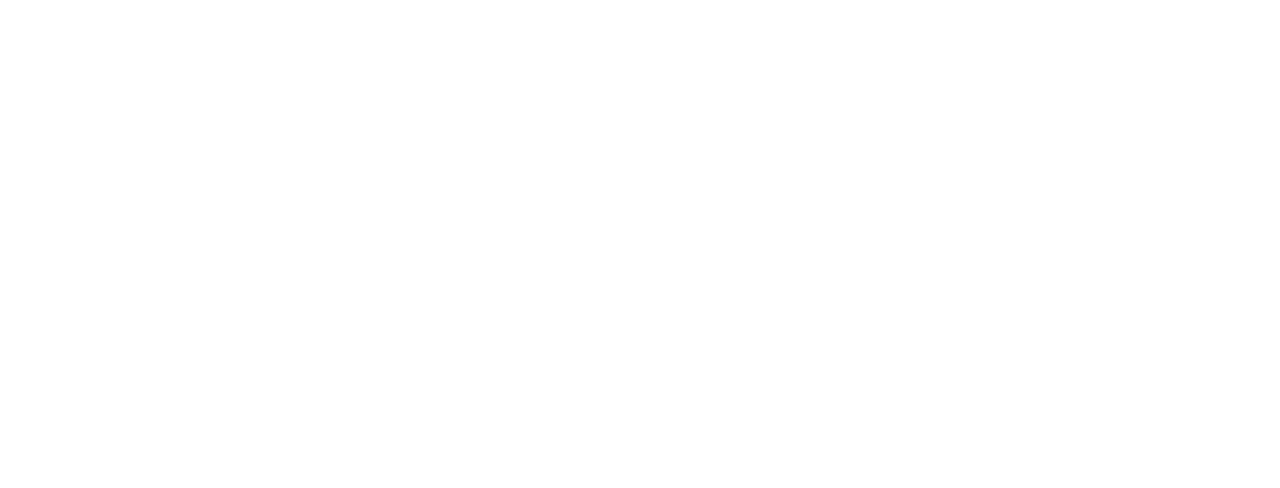
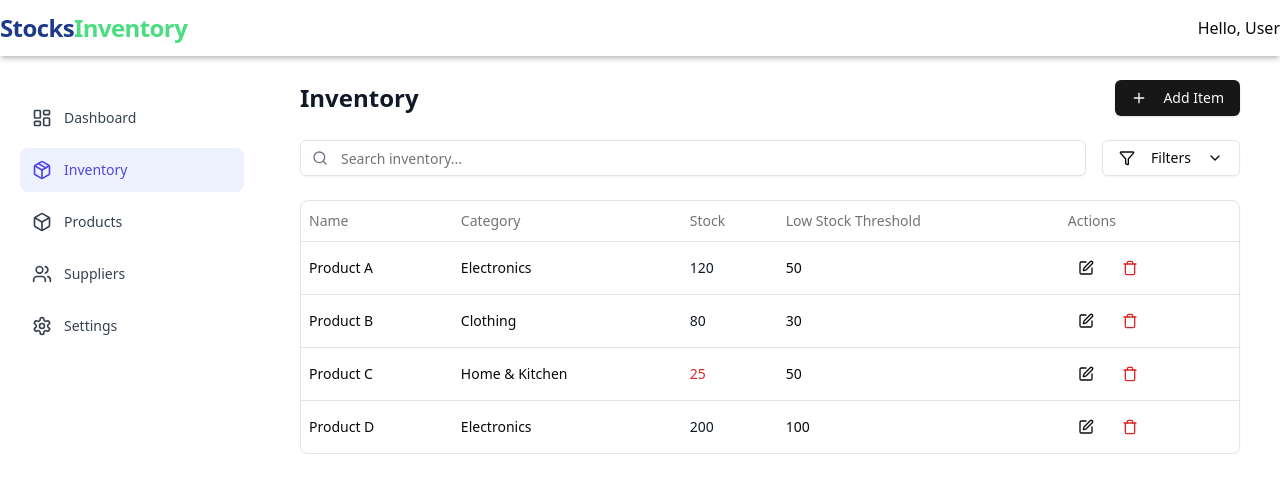
Before and after one commit to dinesdayrit/inventory-fe, a React (Vite) app: page /inventory in a window 1280 px wide. Before the commit this address had no page. Shown: the top 488 px of the page. Built offline with nearby package versions, Linux system fonts and the light colour scheme.

Commit message:
create inventory page

```diff
--- a/src/App.tsx
+++ b/src/App.tsx
@@ -2,7 +2,8 @@
 import Layout from "@/layouts/Layout";
 import LoginPage from "@/pages/LoginPage";
 import DashboardPage from "@/pages/DashboardPage";
-import DashboardLayout from "./layouts/DashboardLayout";
+import DashboardLayout from "@/layouts/DashboardLayout";
+import InventoryPage from "./pages/InventoryPage";
 
 function App() {
   return (
@@ -23,6 +24,14 @@
           </DashboardLayout>
         }
       />
+      <Route
+        path="/inventory"
+        element={
+          <DashboardLayout>
+            <InventoryPage />
+          </DashboardLayout>
+        }
+      />
     </Routes>
   );
 }
--- a/src/components/MainNav.tsx
+++ b/src/components/MainNav.tsx
@@ -1,3 +1,3 @@
 export default function MainNav() {
-  return <span className="flex space-x-2 items-center">Hello, Dines </span>;
+  return <span className="flex space-x-2 items-center">Hello, User </span>;
 }
--- /dev/null
+++ b/src/components/ui/table.tsx
@@ -0,0 +1,120 @@
+import * as React from "react"
+
+import { cn } from "@/lib/utils"
+
+const Table = React.forwardRef<
+  HTMLTableElement,
+  React.HTMLAttributes<HTMLTableElement>
+>(({ className, ...props }, ref) => (
+  <div className="relative w-full overflow-auto">
+    <table
+      ref={ref}
+      className={cn("w-full caption-bottom text-sm", className)}
+      {...props}
+    />
+  </div>
+))
+Table.displayName = "Table"
+
+const TableHeader = React.forwardRef<
+  HTMLTableSectionElement,
+  React.HTMLAttributes<HTMLTableSectionElement>
+>(({ className, ...props }, ref) => (
+  <thead ref={ref} className={cn("[&_tr]:border-b", className)} {...props} />
+))
+TableHeader.displayName = "TableHeader"
+
+const TableBody = React.forwardRef<
+  HTMLTableSectionElement,
+  React.HTMLAttributes<HTMLTableSectionElement>
+>(({ className, ...props }, ref) => (
+  <tbody
+    ref={ref}
+    className={cn("[&_tr:last-child]:border-0", className)}
+    {...props}
+  />
+))
+TableBody.displayName = "TableBody"
+
+const TableFooter = React.forwardRef<
+  HTMLTableSectionElement,
+  React.HTMLAttributes<HTMLTableSectionElement>
+>(({ className, ...props }, ref) => (
+  <tfoot
+    ref={ref}
+    className={cn(
+      "border-t bg-muted/50 font-medium [&>tr]:last:border-b-0",
+      className
+    )}
+    {...props}
+  />
+))
+TableFooter.displayName = "TableFooter"
+
+const TableRow = React.forwardRef<
+  HTMLTableRowElement,
+  React.HTMLAttributes<HTMLTableRowElement>
+>(({ className, ...props }, ref) => (
+  <tr
+    ref={ref}
+    className={cn(
+      "border-b transition-colors hover:bg-muted/50 data-[state=selected]:bg-muted",
+      className
+    )}
+    {...props}
+  />
+))
+TableRow.displayName = "TableRow"
+
+const TableHead = React.forwardRef<
+  HTMLTableCellElement,
+  React.ThHTMLAttributes<HTMLTableCellElement>
+>(({ className, ...props }, ref) => (
+  <th
+    ref={ref}
+    className={cn(
+      "h-10 px-2 text-left align-middle font-medium text-muted-foreground [&:has([role=checkbox])]:pr-0 [&>[role=checkbox]]:translate-y-[2px]",
+      className
+    )}
+    {...props}
+  />
+))
+TableHead.displayName = "TableHead"
+
+const TableCell = React.forwardRef<
+  HTMLTableCellElement,
+  React.TdHTMLAttributes<HTMLTableCellElement>
+>(({ className, ...props }, ref) => (
+  <td
+    ref={ref}
+    className={cn(
+      "p-2 align-middle [&:has([role=checkbox])]:pr-0 [&>[role=checkbox]]:translate-y-[2px]",
+      className
+    )}
+    {...props}
+  />
+))
+TableCell.displayName = "TableCell"
+
+const TableCaption = React.forwardRef<
+  HTMLTableCaptionElement,
+  React.HTMLAttributes<HTMLTableCaptionElement>
+>(({ className, ...props }, ref) => (
+  <caption
+    ref={ref}
+    className={cn("mt-4 text-sm text-muted-foreground", className)}
+    {...props}
+  />
+))
+TableCaption.displayName = "TableCaption"
+
+export {
+  Table,
+  TableHeader,
+  TableBody,
+  TableFooter,
+  TableHead,
+  TableRow,
+  TableCell,
+  TableCaption,
+}
--- a/src/layouts/DashboardLayout.tsx
+++ b/src/layouts/DashboardLayout.tsx
@@ -9,9 +9,9 @@
   return (
     <div className="max-h-screen flex flex-col">
       <Header />
-      <div className="grid grid-cols-[auto,1fr] flex-grow-1 overflow-auto py-4">
+      <div className="grid grid-cols-[auto,1fr] flex-grow-1 overflow-auto py-6">
         <Sidebar />
-        <div className=" overflow-x-hidden">
+        <div className="overflow-x-hidden px-10">
           <div className=" ">{children}</div>
         </div>
       </div>
--- /dev/null
+++ b/src/pages/InventoryPage.tsx
@@ -0,0 +1,114 @@
+import { Search, Plus, Edit, Trash, Filter, ChevronDown } from "lucide-react";
+import { Button } from "@/components/ui/button";
+import { Input } from "@/components/ui/input";
+import {
+  Table,
+  TableHeader,
+  TableRow,
+  TableHead,
+  TableBody,
+  TableCell,
+} from "@/components/ui/table";
+
+export default function InventoryPage() {
+  // Mock inventory data
+  const inventoryItems = [
+    {
+      id: 1,
+      name: "Product A",
+      category: "Electronics",
+      stock: 120,
+      lowStockThreshold: 50,
+    },
+    {
+      id: 2,
+      name: "Product B",
+      category: "Clothing",
+      stock: 80,
+      lowStockThreshold: 30,
+    },
+    {
+      id: 3,
+      name: "Product C",
+      category: "Home & Kitchen",
+      stock: 25,
+      lowStockThreshold: 50,
+    },
+    {
+      id: 4,
+      name: "Product D",
+      category: "Electronics",
+      stock: 200,
+      lowStockThreshold: 100,
+    },
+  ];
+
+  return (
+    <div className="space-y-6">
+      {/* Page Title and Actions */}
+      <div className="flex items-center justify-between">
+        <h1 className="text-2xl font-bold text-gray-900">Inventory</h1>
+        <Button>
+          <Plus className="h-4 w-4 mr-2" />
+          Add Item
+        </Button>
+      </div>
+
+      {/* Filters and Search */}
+      <div className="flex items-center gap-4">
+        <div className="relative flex-1">
+          <Search className="absolute left-3 top-1/2 -translate-y-1/2 h-4 w-4 text-gray-500" />
+          <Input placeholder="Search inventory..." className="pl-10" />
+        </div>
+        <Button variant="outline">
+          <Filter className="h-4 w-4 mr-2" />
+          Filters
+          <ChevronDown className="h-4 w-4 ml-2" />
+        </Button>
+      </div>
+
+      {/* Inventory Table */}
+      <div className="border rounded-lg shadow-sm">
+        <Table>
+          <TableHeader>
+            <TableRow>
+              <TableHead>Name</TableHead>
+              <TableHead>Category</TableHead>
+              <TableHead>Stock</TableHead>
+              <TableHead>Low Stock Threshold</TableHead>
+              <TableHead>Actions</TableHead>
+            </TableRow>
+          </TableHeader>
+          <TableBody>
+            {inventoryItems.map((item) => (
+              <TableRow key={item.id}>
+                <TableCell className="font-medium">{item.name}</TableCell>
+                <TableCell>{item.category}</TableCell>
+                <TableCell
+                  className={
+                    item.stock < item.lowStockThreshold
+                      ? "text-red-600"
+                      : "text-gray-900"
+                  }
+                >
+                  {item.stock}
+                </TableCell>
+                <TableCell>{item.lowStockThreshold}</TableCell>
+                <TableCell>
+                  <div className="flex items-center gap-2">
+                    <Button variant="ghost" size="icon">
+                      <Edit className="h-4 w-4" />
+                    </Button>
+                    <Button variant="ghost" size="icon">
+                      <Trash className="h-4 w-4 text-red-600" />
+                    </Button>
+                  </div>
+                </TableCell>
+              </TableRow>
+            ))}
+          </TableBody>
+        </Table>
+      </div>
+    </div>
+  );
+}
```
